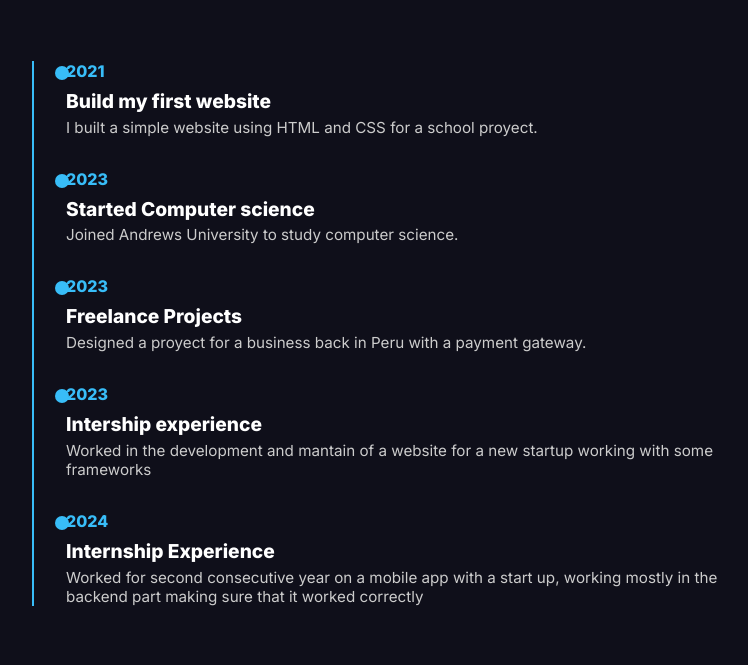
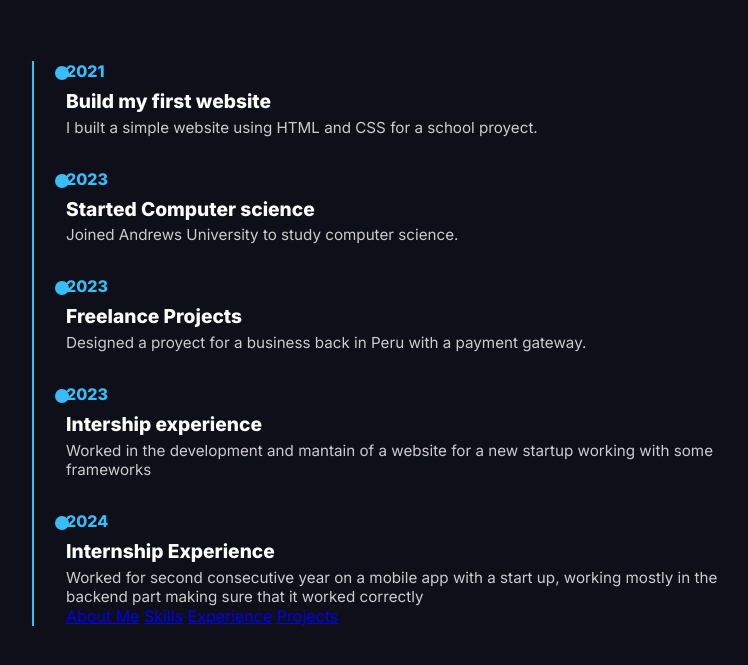
Before and after one commit to Daniel05N/daniel-website, a plain HTML site: page about-me.html in a window 1280 px wide. Shown: the part 441-1106 px from the top of the page, without its empty margins (241-989 px from the left). Drawn offline with Linux system fonts and the light colour scheme.

Commit message:
Update about-me.html

```diff
--- a/about-me.html
+++ b/about-me.html
@@ -256,6 +256,12 @@
           <p id="event5-desc">Worked for second consecutive year on a mobile app with a start up, working mostly in the backend part making sure
                               that it worked correctly  </p>
         </div>
+
+        <a id="nav-about_me" href="about-me.html">About Me</a>
+        <a id="nav-skills" href="skills.html">Skills</a>
+        <a id="nav-experience" href="experience.html">Experience</a>
+        <a id="nav-projects" href="projects.html">Projects</a>
+
       </div>
     </section>
   </main>
```
